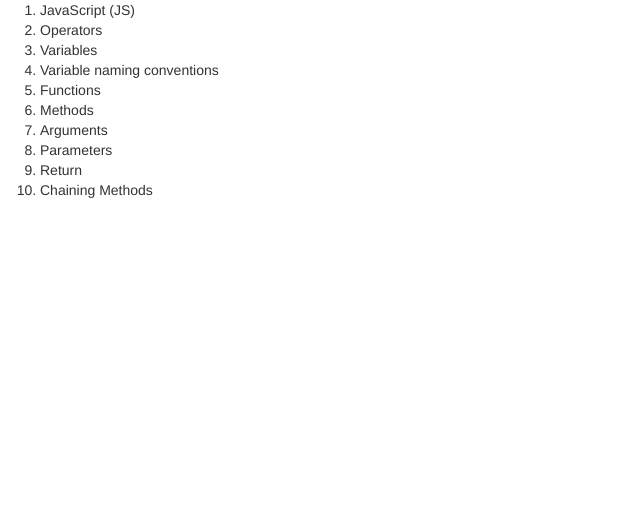
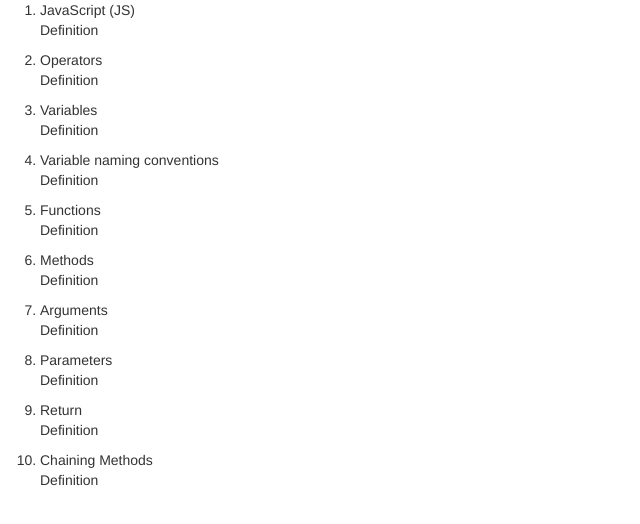
Before and after one commit to brandonkudo/flashcards, a plain HTML site: page index.html in a window 1280 px wide. Shown: the whole page, without its empty margins (0-640 px from the left). Drawn offline with nearby package versions, Linux system fonts and the light colour scheme.

Commit message:
add list items and ids

```diff
--- a/index.html
+++ b/index.html
@@ -10,16 +10,36 @@
   </head>
   <body>
     <ol>
-      <li>JavaScript (JS)</li>
-      <li>Operators</li>
-      <li>Variables</li>
-      <li>Variable naming conventions</li>
-      <li>Functions</li>
-      <li>Methods</li>
-      <li>Arguments</li>
-      <li>Parameters</li>
-      <li>Return</li>
-      <li>Chaining Methods</li>
+      <li id="li1">JavaScript (JS)</li>
+      <p id="p1">Definition</p>
+
+      <li id="li2">Operators</li>
+      <p id="p2">Definition</p>
+
+      <li id="li3">Variables</li>
+      <p id="p3">Definition</p>
+
+      <li id="li4">Variable naming conventions</li>
+      <p id="p4">Definition</p>
+
+      <li id="li5">Functions</li>
+      <p id="p5">Definition</p>
+
+      <li id="li6">Methods</li>
+      <p id="p6">Definition</p>
+
+      <li id="li7">Arguments</li>
+      <p id="p7">Definition</p>
+
+      <li id="li8">Parameters</li>
+      <p id="p8">Definition</p>
+
+      <li id="li9">Return</li>
+      <p id="p9">Definition</p>
+
+      <li id="li10">Chaining Methods</li>
+      <p id="p10">Definition</p>
+
     </ol>
 
   </body>
```
Also changed, not shown: js/scripts.js (+10 -0 lines).
